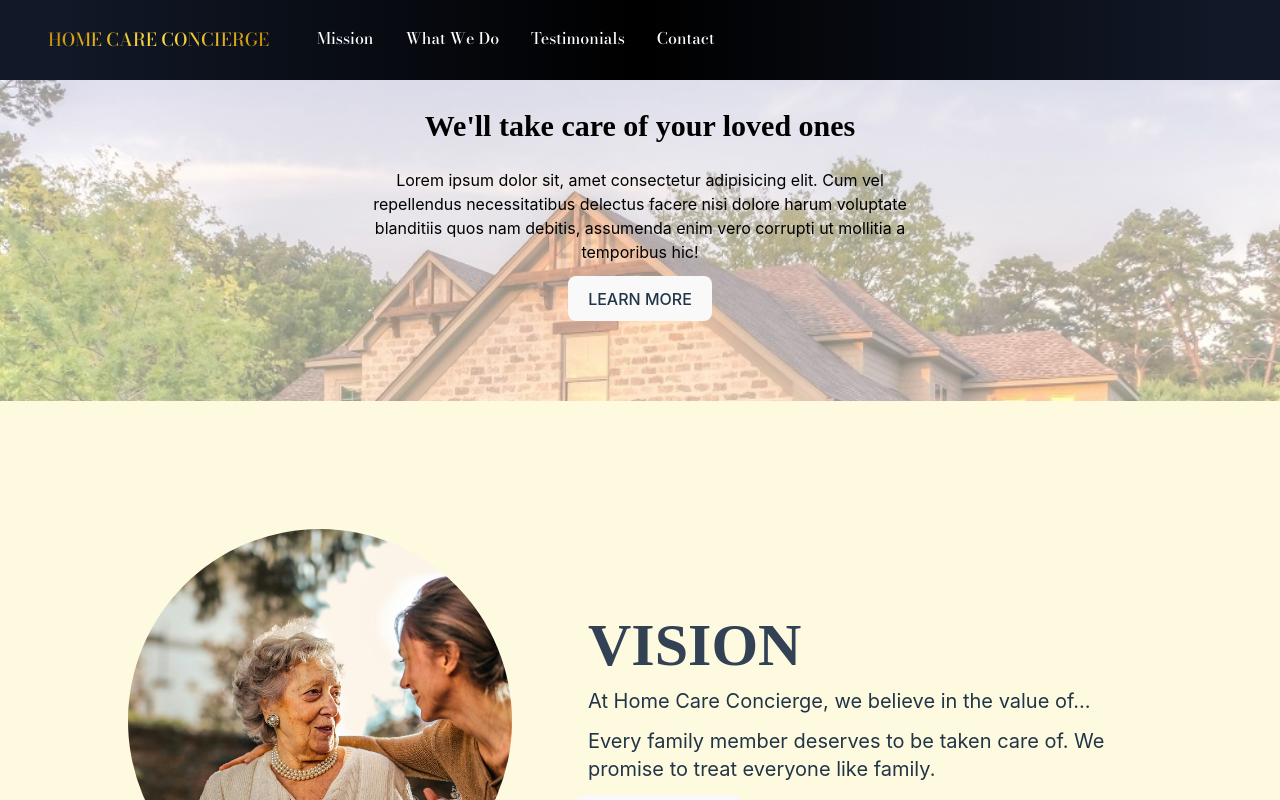
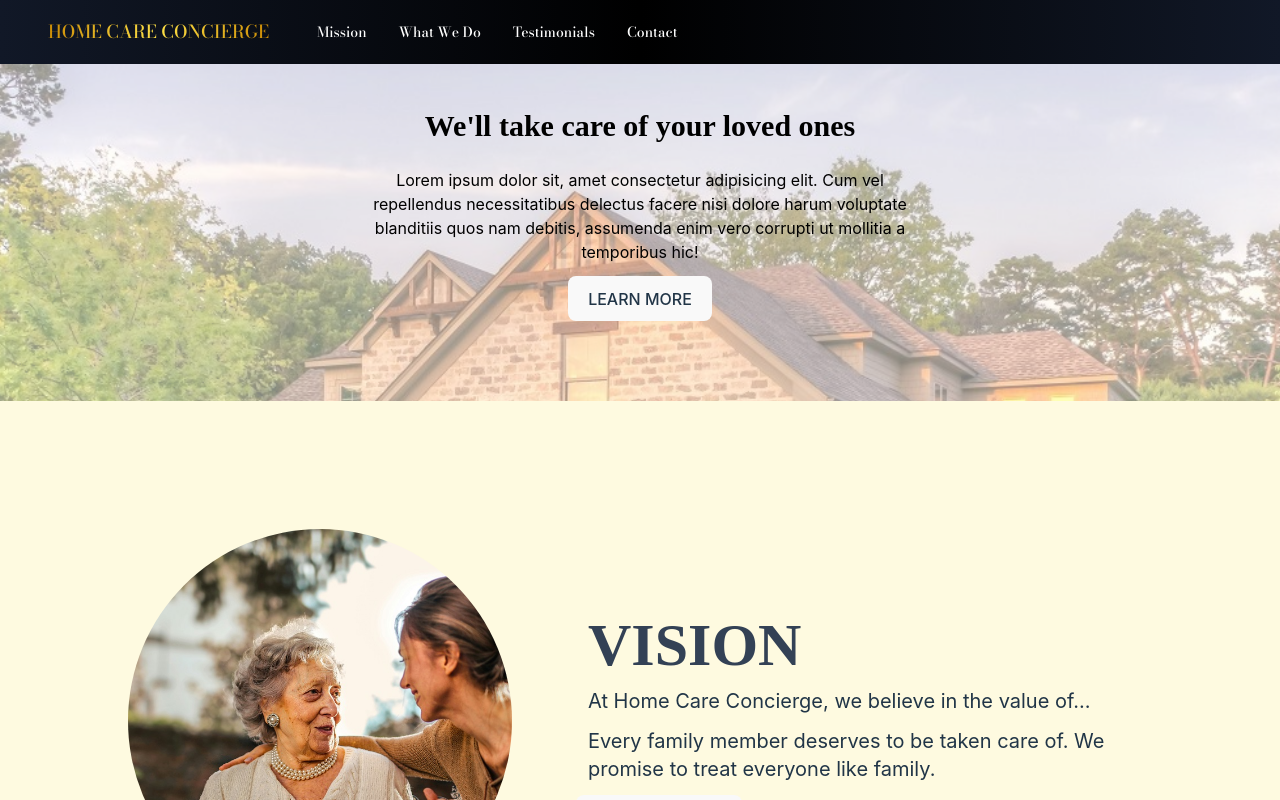
Before and after one commit to joooons/home-care, a React (Vite) app: page / in a window 1280 px wide. Shown: the top 800 px of the page. Built offline with nearby package versions, Linux system fonts and the light colour scheme; a web font is replaced by a local one.

Commit message:
style change in navbar

```diff
--- a/src/components/NavBar.tsx
+++ b/src/components/NavBar.tsx
@@ -23,8 +23,8 @@ export default function NavBar() {
         <>
 
           {/* NavBar  */}
-          <div className='bg-gradient-to-r from-gray-900 from-5% via-dark via-50% to-gray-900 to-95% mx-auto max-w-7xl px-2 sm:px-6 lg:px-8'>
-            <div className='relative flex h-20 items-center justify-between'>
+          <div className='bg-gradient-to-r from-gray-900 from-0% via-dark via-50% to-gray-900 to-100% mx-auto max-w-7xl px-2 sm:px-6 lg:px-8'>
+            <div className='relative flex h-16 items-center justify-between'>
               <div className='absolute inset-y-0 left-0 flex items-center sm:hidden'>
 
                 {/* Mobile menu button*/}
@@ -49,14 +49,14 @@ export default function NavBar() {
                 </div>
 
                 {/* Desktop Menu Items */}
-                <div className='hidden sm:ml-6 sm:block'>
+                <div className='hidden sm:ml-6 sm:block sm:py-4'>
                   <div className='flex space-x-4'>
                     {navigation.map((item) => (
                       <a
                         key={item.name}
                         href={item.href}
                         className={classNames(
-                          'text-light hover:bg-white/30 hover:text-white rounded-md px-2 py-3 font-medium font-bodoni whitespace-nowrap'
+                          'text-light text-sm hover:bg-white/30 hover:text-white rounded-md px-2 py-3 font-medium font-bodoni whitespace-nowrap'
                         )}
                         aria-current={item.current ? 'page' : undefined}
                       >
@@ -71,14 +71,14 @@ export default function NavBar() {
 
           {/* Mobile Menu Items */}
           <Disclosure.Panel className='sm:hidden'>
-            <div className='space-y-1 bg-dark/90 px-2 pb-3 pt-2'>
+            <div className='space-y-1 bg-gradient-to-r from-gray-900/95 from-0% via-dark/95 via-50% to-gray-900/95 to-100% px-2 pb-3 pt-2'>
               {navigation.map((item) => (
                 <Disclosure.Button
                   key={item.name}
                   as='a'
                   href={item.href}
                   className={classNames(
-                    'text-light hover:bg-white/30 hover:text-light block rounded-md px-3 py-4 text-xl font-medium font-bodoni'
+                    'text-light hover:bg-white/30 hover:text-light block rounded-md px-3 py-4 text-lg font-medium font-bodoni'
                   )}
                   aria-current={item.current ? 'page' : undefined}
                 >
```
